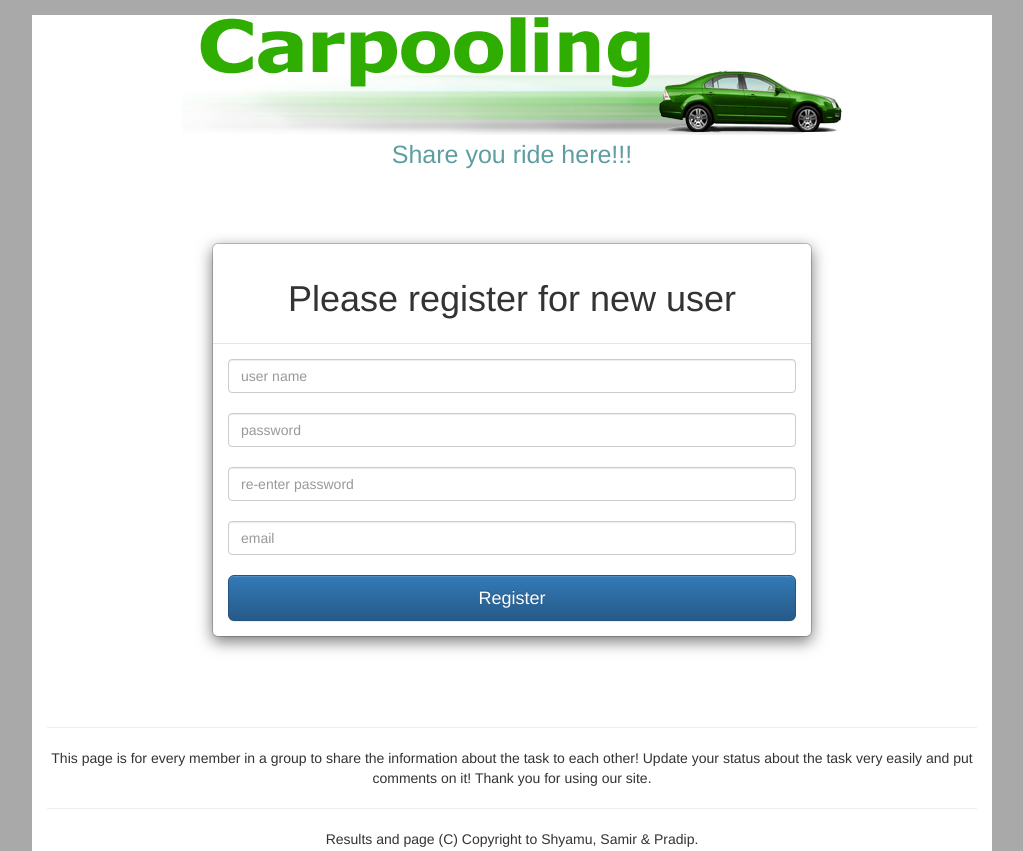
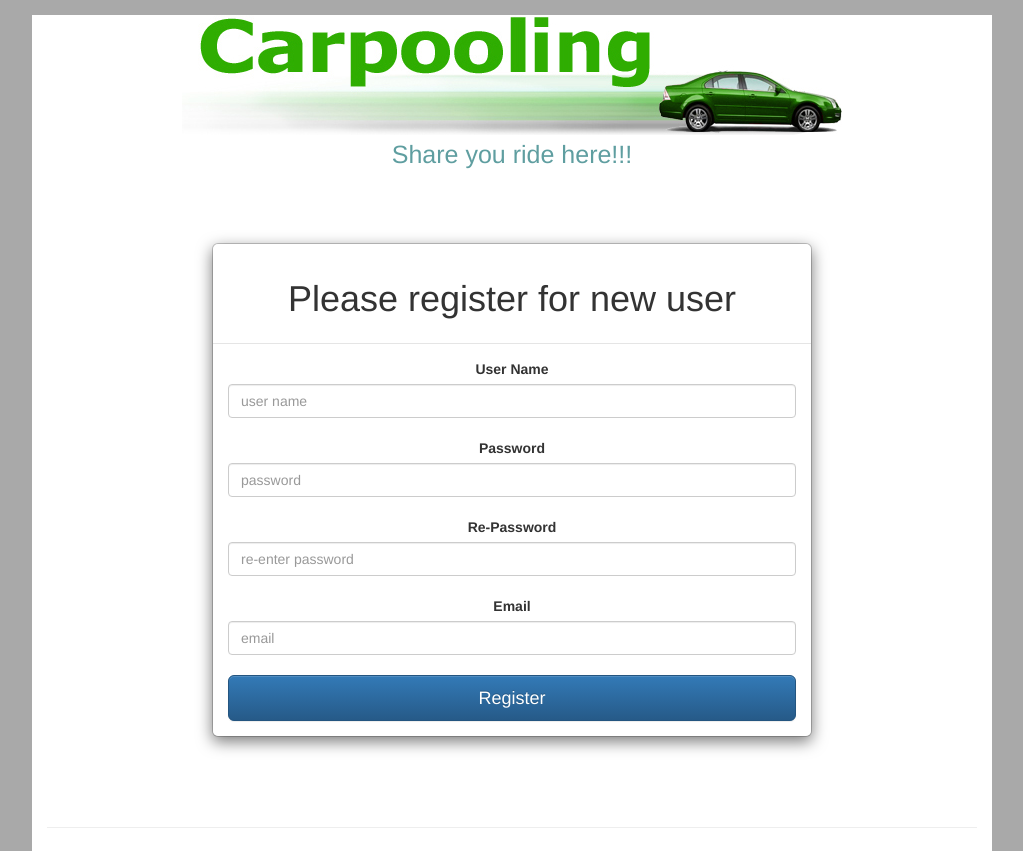
Before and after one commit to shyamuneupane/carpoolingapp, a PHP site: page /view/signup-form.php in a window 1280 px wide. Shown: the top 851 px of the page, without its empty margins (218-1241 px from the left). Run offline with PHP 8.4, Linux system fonts and the light colour scheme; some libraries are stand-ins or nearby versions.

Commit message:
label added

```diff
--- a/view/login.php
+++ b/view/login.php
@@ -15,11 +15,11 @@
     <div class="modal-body">
       <form class="col-md-12 center-block" action="../controller/login-submit.php" method="post">
 
-        <label for="inputUsername" class="sr-only">User Name</label>
+        <label for="inputUsername">User Name</label>
         <input type="text" name="username" id="inputEmail" class="form-control" placeholder="User Name" required="" autofocus=""><br>
 
 
-              <label for="inputPassword" class="sr-only">Password</label>
+              <label for="inputPassword" >Password</label>
               <input type="password" name="password" id="inputPassword" class="form-control" placeholder="Password" required=""><br>
 
 
--- a/view/signup-form.php
+++ b/view/signup-form.php
@@ -15,11 +15,11 @@ include '../view/top.html'
 
 
 
-   <label for="inputUsername" class="sr-only">User Name</label>
+   <label for="inputUsername" >User Name</label>
     <input type="text" name="username" required placeholder="user name" class="form-control"><br>
-    <label for="inputUsername" class="sr-only">Password</label> <input type="password" name="password" required placeholder="password" class="form-control"><br>
-    <label for="inputUsername" class="sr-only">Re-Password</label><input type="password" name="repassword" required placeholder="re-enter password" class="form-control"><br>
-    <label for="inputUsername" class="sr-only">Email</label><input type="text" name="email" required placeholder="email" class="form-control"><br>
+    <label for="inputUsername" >Password</label> <input type="password" name="password" required placeholder="password" class="form-control"><br>
+    <label for="inputUsername" >Re-Password</label><input type="password" name="repassword" required placeholder="re-enter password" class="form-control"><br>
+    <label for="inputUsername" >Email</label><input type="text" name="email" required placeholder="email" class="form-control"><br>
     <input type="submit" value="Register" class="btn btn-lg btn-primary btn-block">
 
     </form>
```
